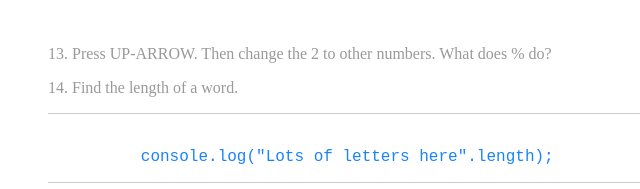
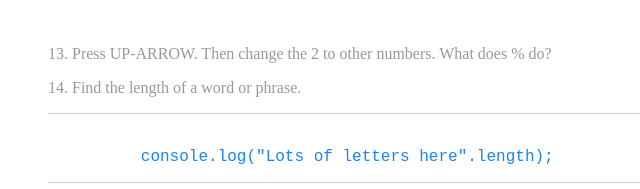
Before and after one commit to 9d0ts/9d0ts.github.io, a plain HTML site: page js.html in a window 1280 px wide. Shown: the part 1491-1680 px from the top of the page, 0-640 px from the left. Drawn offline with Linux system fonts and the light colour scheme.

Commit message:
Update js.html

```diff
--- a/js.html
+++ b/js.html
@@ -142,7 +142,7 @@ See https://developers.google.com/web/tools/chrome-devtools/console/console-writ
 
 <!-- #14 -->
 <figure>
-  <figcaption>14. Find the length of a word.</figcaption>
+  <figcaption>14. Find the length of a word or phrase.</figcaption>
   <pre><code>
   	console.log("Lots of letters here".length);
 </code></pre>
```
